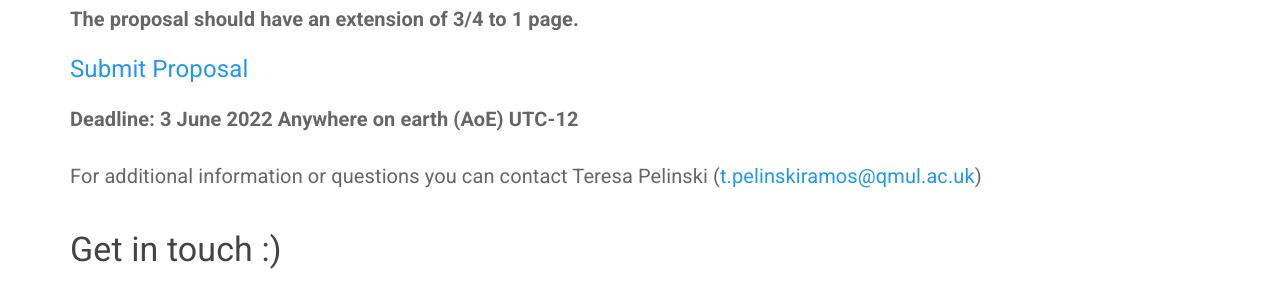
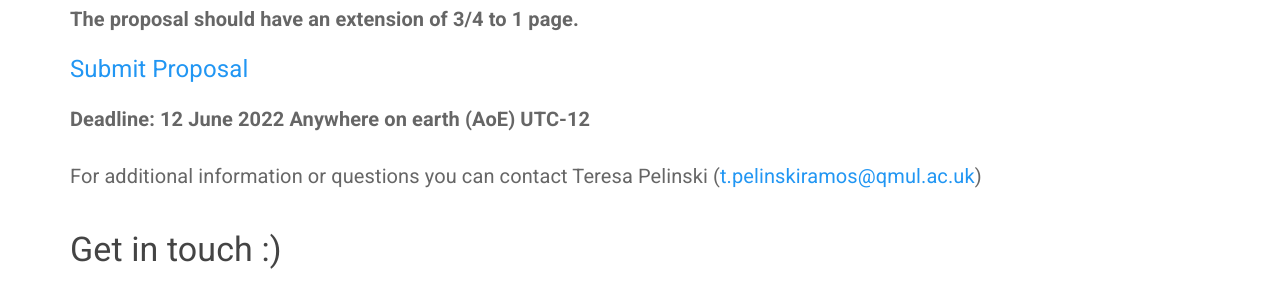
Before and after one commit to embedded-ai-for-nime/embedded-ai-for-nime.github.io, a Jekyll site: the page built from index.html, in a window 1280 px wide and 900 px high, scrolled down 1509 px. Shown: the part 401-695 px from the top of the window. Built offline with Jekyll 4.4.1, drawn with Linux system fonts in a browser that asks for light colours; some of the changed text lies outside the part shown.

Commit message:
Updated deadline

```diff
--- a/index.html
+++ b/index.html
@@ -6,7 +6,7 @@ layout: default
     <div class="container">
         <h2 style="color:white";>Embedded AI for NIME: Challenges and Opportunities</h2>
         <h3 style="color:white";><i>Workshop at <a href="https://nime2022.org/">NIME 2022</a></i></h3>
-        <h5 style="color:white";><b>Submission deadline: 3rd June</b></h5>
+        <h5 style="color:white";><b>Submission deadline: 12th June</b></h5>
         <h5 style="color:white";>Organisers: Teresa Pelinski, Victor Shepardson, Steve Symons, Franco S. Caspe, Adan L. Benito Temprano, Jack Armitage, Chris Kiefer, Rebecca Fiebrink, Thor Magnusson, and Andrew McPherson </h5>
         <h5 style="color:white";><b><a href="http://www.emutelab.org/">Emute Lab</a> - <a href="https://iil.is/">Intelligent Instruments Lab</a> - <a href="http://instrumentslab.org/">Augmented Instruments Lab</a></b></h5>
     </div>
@@ -68,7 +68,7 @@ layout: default
       </ul>
       <b>The proposal should have an extension of 3/4 to 1 page.</b>
       <h4 class="header-light regular-pad"><a href="https://forms.gle/patPPzdnYdebTRDPA">Submit Proposal</a></h4>
-      <b>Deadline: 3 June 2022 Anywhere on earth (AoE) UTC-12</b>
+      <b>Deadline: 12 June 2022 Anywhere on earth (AoE) UTC-12</b>
       </p>
 
       For additional information or questions you can contact Teresa Pelinski (<a href="mailto:t.pelinskiramos@qmul.ac.uk">t.pelinskiramos@qmul.ac.uk</a>)
```
